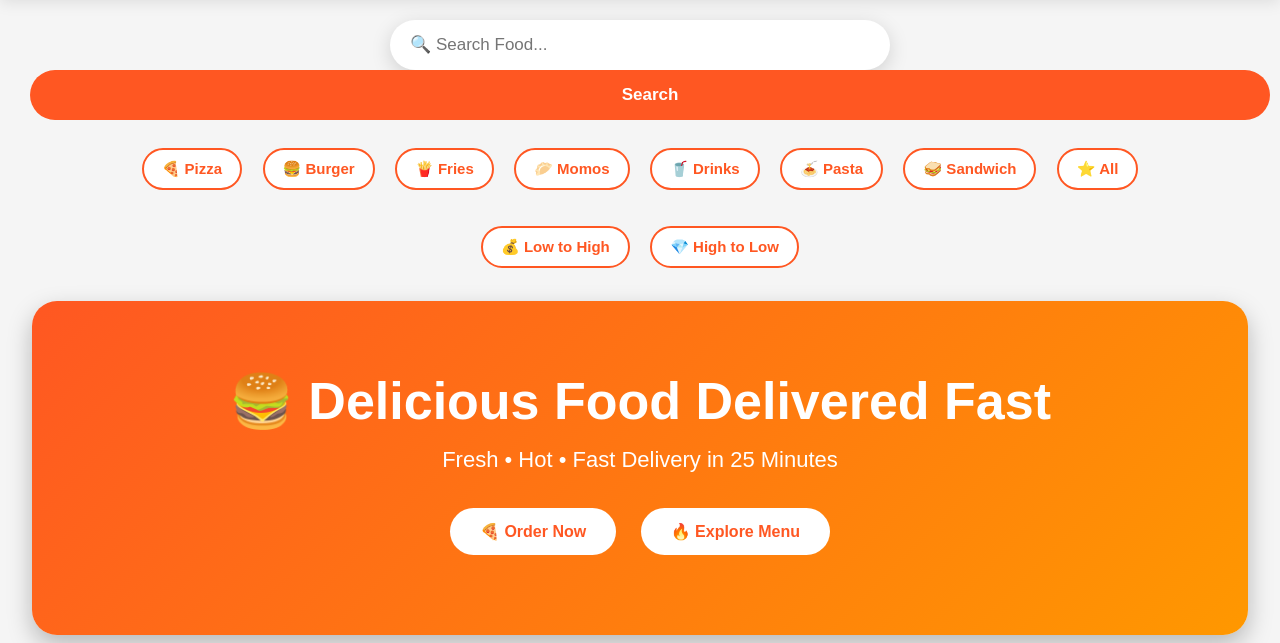
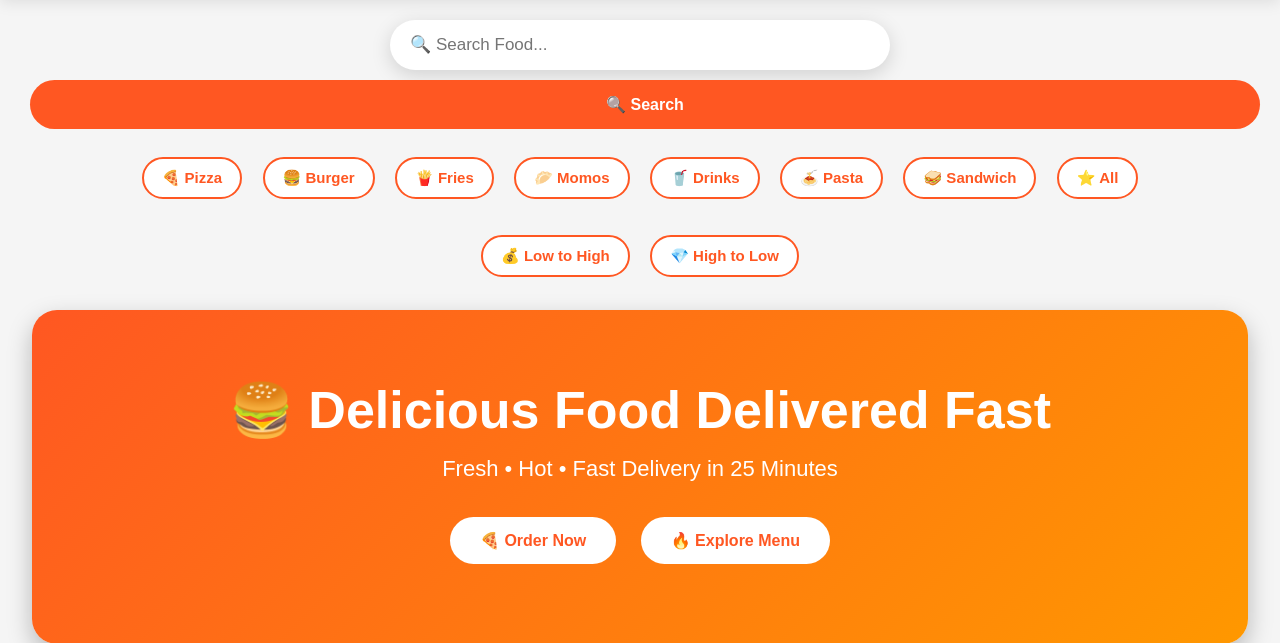
Before and after one commit to piyushtripathi2303-iii/fooddelivery, a Django app: template accounts/templates/accounts/home.html in a window 1280 px wide. Shown: the part 69-712 px from the top of the page. Run offline with Django 5.2, Linux system fonts and the light colour scheme; the template is opened without the code that fills it: values that come from a table or form of the project are taken from there, others are empty; data comes from the database, SQL or seed files in the repository.

Commit message:
Update home.html

```diff
--- a/accounts/templates/accounts/home.html
+++ b/accounts/templates/accounts/home.html
@@ -338,6 +338,20 @@ button{
     background:#ff5722;
     color:white;
 }
+.search-btn{
+    background:#ff5722;
+    color:white;
+    border:none;
+    padding:15px 25px;
+    border-radius:40px;
+    font-size:16px;
+    font-weight:bold;
+    cursor:pointer;
+}
+
+.search-btn:hover{
+    background:#e64a19;
+}
 </style>
 
 </head>
@@ -369,7 +383,7 @@ button{
 </div>
 <div class="search-box">
 
-<form method="GET" style="display:flex;justify-content:center;align-items:center;gap:10px;flex-wrap:wrap;"></form>
+<form method="GET" style="display:flex;justify-content:center;align-items:center;gap:10px;flex-wrap:wrap;">
 
 <input
 type="text"
@@ -378,9 +392,13 @@ placeholder="🔍 Search Food..."
 value="{{ request.GET.search }}"
 >
 
-<button type="submit">Search</button>
+<button type="submit" class="search-btn">
+🔍 Search
+</button>
 
 </form>
+
+</div>
 <div class="categories" style="text-align:center; margin:20px 0;">
 
     <a class="cat-btn" href="/?category=Pizza">🍕 Pizza</a>
```
